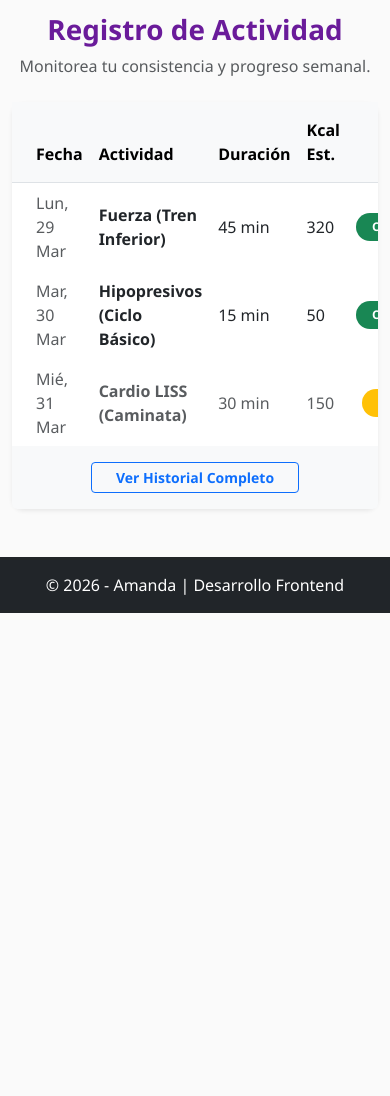
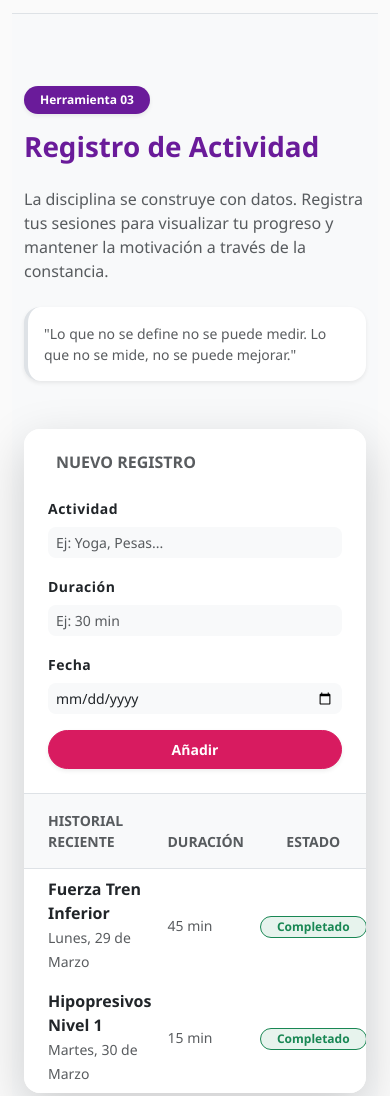
Before and after one commit to amandaruiz2701-lang/Eva1_Front, a plain HTML site: page index.html in a window 390 px wide. Shown: the part 4900-5996 px from the top of the page. Before the commit the page ends 5513 px from the top, so only its background shows below. Drawn offline with nearby package versions, Linux system fonts and the light colour scheme; files whose address does not match are found by name.

Commit message:
Se agrega formulario a la seccion registro

```diff
--- a/index.html
+++ b/index.html
@@ -18,9 +18,9 @@
             </button>
             <div class="collapse navbar-collapse" id="navbarNav">
                 <ul class="navbar-nav ms-auto">
-                    <li class="nav-item"><a href="#herramienta-kcal">Calculadora</a>
+                    <li class="nav-item"><a class="nav-link" href="#herramienta-kcal">Calculadora</a>
                     <li class="nav-item"><a class="nav-link" href="#herramienta-hipopresivos">Hipopresivos</a>
-                    <li class="nav-item"><a class="nav-link" href="#registro">Registro</a></li>
+                    <li class="nav-item"><a class="nav-link" href="#herramienta-registro">Registro</a>
                 </ul>
             </div>
         </div>
@@ -69,11 +69,11 @@
 
                 <div class="col-lg-6 d-none d-lg-block position-relative hero-visual-col" aria-hidden="true">
 
-    <img src="C:\Users\amand\Desktop\proyecto_front_2\Eva1_Front\img\flor1.png" class="floating-item item-1" alt="">
+    <img src="img\flor1.png" class="floating-item item-1" alt="">
 
-    <img src="C:\Users\amand\Desktop\proyecto_front_2\Eva1_Front\img\flor2.png" class="floating-item item-2" alt="">
+    <img src="img\flor2.png" class="floating-item item-2" alt="">
 
-    <img src="C:\Users\amand\Desktop\proyecto_front_2\Eva1_Front\img\pesa1.png" class="floating-item item-3" alt="">
+    <img src="img\pesa1.png" class="floating-item item-3" alt="">
 
 </div>
 
@@ -256,62 +256,93 @@
     </section>
 <hr class="my-5 text-muted">
 
-        <section id="registro" class="row justify-content-center mb-5">
-            <div class="col-12 col-lg-10">
-                <header class="text-center mb-4">
-                    <h2 class="display-6 fw-bold">Registro de Actividad</h2>
-                    <p class="text-muted">Monitorea tu consistencia y progreso semanal.</p>
-                </header>
+       <section id="herramienta-registro" class="py-5 bg-light border-top border-bottom">
+        <div class="container py-4">
+            <div class="row g-5">
 
-                <div class="card shadow-sm border-0 bg-white">
+                <div class="col-lg-4">
+                    <span class="badge rounded-pill px-3 py-2 mb-3 shadow-sm fw-bold"
+                          style="background-color: var(--flor-oscura); color: #ffffff !important; display: inline-block;">
+                        Herramienta 03
+                    </span>
+                    <h2 class="display-6 fw-bold text-dark-fusion mb-4">Registro de Actividad</h2>
+                    <p class="text-muted mb-4">
+                        La disciplina se construye con datos. Registra tus sesiones para visualizar tu progreso y mantener la motivación a través de la constancia.
+                    </p>
+                    <div class="p-3 bg-white rounded-4 shadow-sm border-start border-4 border-fusion">
+                        <p class="small text-muted mb-0 italic">
+                            "Lo que no se define no se puede medir. Lo que no se mide, no se puede mejorar."
+                        </p>
+                    </div>
+                </div>
+
+                <div class="col-lg-8">
+                    <div class="card shadow-lg border-0 rounded-4 bg-white overflow-hidden">
+
+                        <div class="card-body p-4 border-bottom bg-white">
+                            <h3 class="h6 mb-4 fw-bold text-uppercase tracking-wider text-muted">
+                                <i class="bi bi-plus-circle-fill text-primary-fusion me-2"></i>Nuevo Registro
+                            </h3>
+                            <form class="row g-3 align-items-end">
+                                <div class="col-md-4">
+                                    <label class="form-label small fw-bold text-dark">Actividad</label>
+                                    <input type="text" class="form-control form-control-sm bg-light border-0" placeholder="Ej: Yoga, Pesas...">
+                                </div>
+                                <div class="col-md-3">
+                                    <label class="form-label small fw-bold text-dark">Duración</label>
+                                    <input type="text" class="form-control form-control-sm bg-light border-0" placeholder="Ej: 30 min">
+                                </div>
+                                <div class="col-md-3">
+                                    <label class="form-label small fw-bold text-dark">Fecha</label>
+                                    <input type="date" class="form-control form-control-sm bg-light border-0">
+                                </div>
+                                <div class="col-md-2">
+                                    <button type="button" class="btn btn-primary btn-sm w-100 fw-bold shadow-sm rounded-pill py-2">
+                                        Añadir
+                                    </button>
+                                </div>
+                            </form>
+                        </div>
+
                         <div class="card-body p-0">
                             <div class="table-responsive">
                                 <table class="table table-hover table-borderless align-middle mb-0">
-                                <caption class="visually-hidden">Historial de entrenamientos de la semana actual</caption>
                                     <thead class="table-light border-bottom">
                                         <tr>
-                                        <th scope="col" class="py-3 ps-4">Fecha</th>
-                                        <th scope="col" class="py-3">Actividad</th>
-                                        <th scope="col" class="py-3">Duración</th>
-                                        <th scope="col" class="py-3">Kcal Est.</th>
-                                        <th scope="col" class="py-3 pe-4 text-center">Estado</th>
+                                            <th scope="col" class="py-3 ps-4 small text-muted text-uppercase">Historial Reciente</th>
+                                            <th scope="col" class="py-3 small text-muted text-uppercase">Duración</th>
+                                            <th scope="col" class="py-3 pe-4 text-center small text-muted text-uppercase">Estado</th>
                                         </tr>
                                     </thead>
                                     <tbody>
                                         <tr>
-                                        <th scope="row" class="ps-4 fw-normal text-muted">Lun, 29 Mar</th>
-                                        <td class="fw-bold">Fuerza (Tren Inferior)</td>
-                                        <td>45 min</td>
-                                        <td>320</td>
+                                            <td class="ps-4">
+                                                <div class="fw-bold text-dark-fusion mb-0">Fuerza Tren Inferior</div>
+                                                <small class="text-muted">Lunes, 29 de Marzo</small>
+                                            </td>
+                                            <td class="text-muted small">45 min</td>
                                             <td class="pe-4 text-center">
-                                            <span class="badge bg-success rounded-pill px-3 py-2">Completado</span>
+                                                <span class="badge bg-success bg-opacity-10 text-success border border-success rounded-pill px-3 py-1">Completado</span>
                                             </td>
                                         </tr>
                                         <tr>
-                                        <th scope="row" class="ps-4 fw-normal text-muted">Mar, 30 Mar</th>
-                                        <td class="fw-bold">Hipopresivos (Ciclo Básico)</td>
-                                        <td>15 min</td>
-                                        <td>50</td>
+                                            <td class="ps-4">
+                                                <div class="fw-bold text-dark-fusion mb-0">Hipopresivos Nivel 1</div>
+                                                <small class="text-muted">Martes, 30 de Marzo</small>
+                                            </td>
+                                            <td class="text-muted small">15 min</td>
                                             <td class="pe-4 text-center">
-                                            <span class="badge bg-success rounded-pill px-3 py-2">Completado</span>
-                                        </td>
-                                    </tr>
-                                    <tr>
-                                        <th scope="row" class="ps-4 fw-normal text-muted">Mié, 31 Mar</th>
-                                        <td class="fw-bold text-muted">Cardio LISS (Caminata)</td>
-                                        <td class="text-muted">30 min</td>
-                                        <td class="text-muted">150</td>
-                                        <td class="pe-4 text-center">
-                                            <span class="badge bg-warning text-dark rounded-pill px-3 py-2">Pendiente</span>
+                                                <span class="badge bg-success bg-opacity-10 text-success border border-success rounded-pill px-3 py-1">Completado</span>
                                             </td>
                                         </tr>
                                     </tbody>
                                 </table>
                             </div>
                         </div>
-                    <div class="card-footer bg-light border-0 text-center py-3">
-                        <button class="btn btn-outline-primary btn-sm px-4 fw-bold">Ver Historial Completo</button>
+
                     </div>
+                </div>
+
             </div>
         </div>
     </section>
--- a/styles.css
+++ b/styles.css
@@ -244,3 +244,15 @@ h1, h2, h3, h4, h5, h6 {
     font-size: 1.2rem;
     vertical-align: middle;
 }
+/* 7.4 Tabla de Registro Interactiva */
+#herramienta-registro .table-hover tbody tr {
+    transition: background-color 0.2s ease;
+}
+
+#herramienta-registro .table-hover tbody tr:hover {
+    background-color: var(--color-flor-pastel) !important;
+}
+
+#herramienta-registro .card-header {
+    background-color: var(--color-fondo-app);
+}
```
Lines whose indentation alone changed are shown as unchanged.
